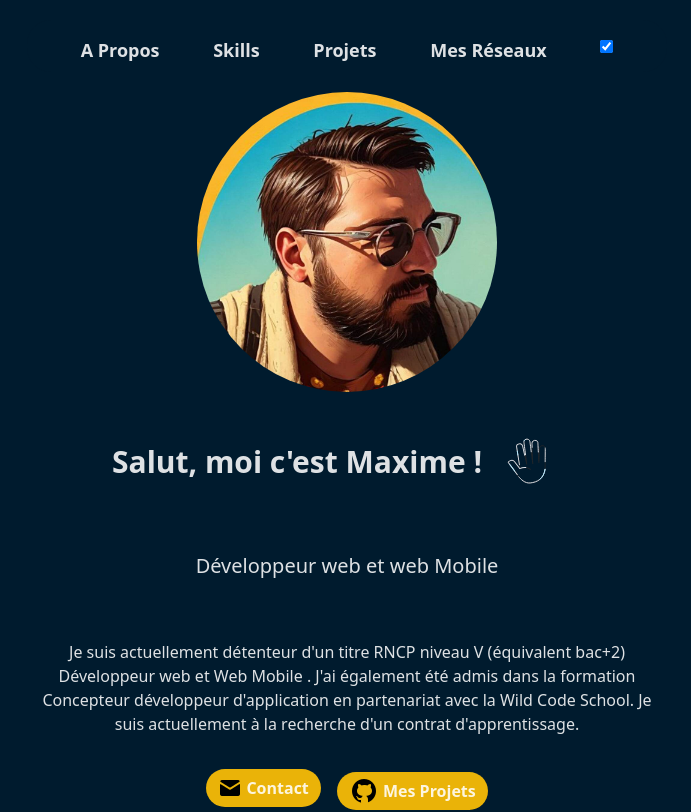
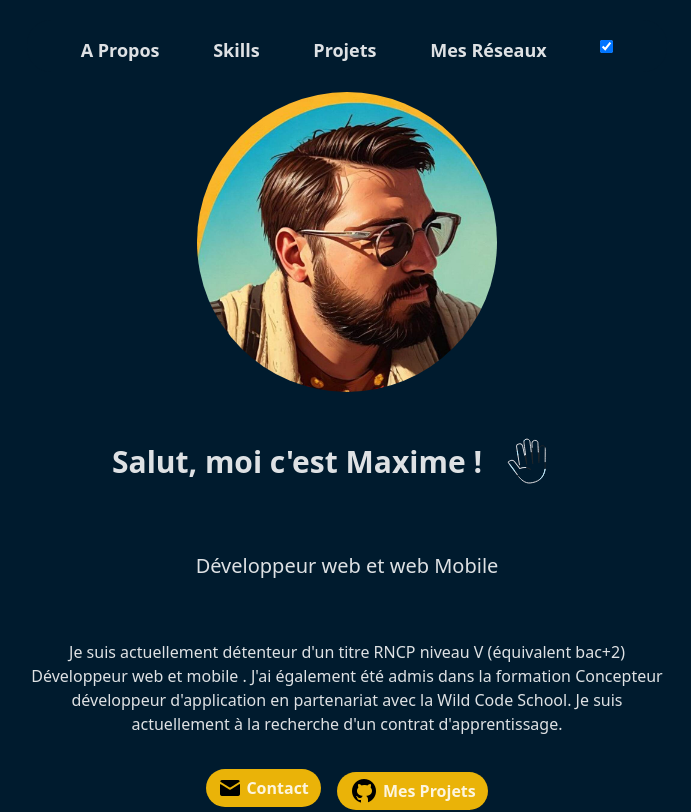
Before and after one commit to XamTV/Solorush2, a React (Vite) app: page / in a window 1280 px wide. Shown: the top 812 px of the page, without its empty margins (293-984 px from the left). Built offline with nearby package versions, Linux system fonts and the light colour scheme.

Commit message:
Minor fix, updated description

```diff
--- a/src/components/About.jsx
+++ b/src/components/About.jsx
@@ -26,10 +26,10 @@ function About() {
       <h2 className="text-xl m-5  ">Développeur web et web Mobile </h2>
       <p className="mx-[25%] m-10">
         Je suis actuellement détenteur d&apos;un titre RNCP niveau V (équivalent
-        bac+2) Développeur web et Web Mobile . J&apos;ai également été admis
-        dans la formation Concepteur développeur d&apos;application en
-        partenariat avec la Wild Code School. Je suis actuellement à la
-        recherche d&apos;un contrat d&apos;apprentissage.
+        bac+2) Développeur web et mobile . J&apos;ai également été admis dans la
+        formation Concepteur développeur d&apos;application en partenariat avec
+        la Wild Code School. Je suis actuellement à la recherche d&apos;un
+        contrat d&apos;apprentissage.
       </p>
       <div className="flex self-center">
         <div className="hover:animate-bounce">
```
